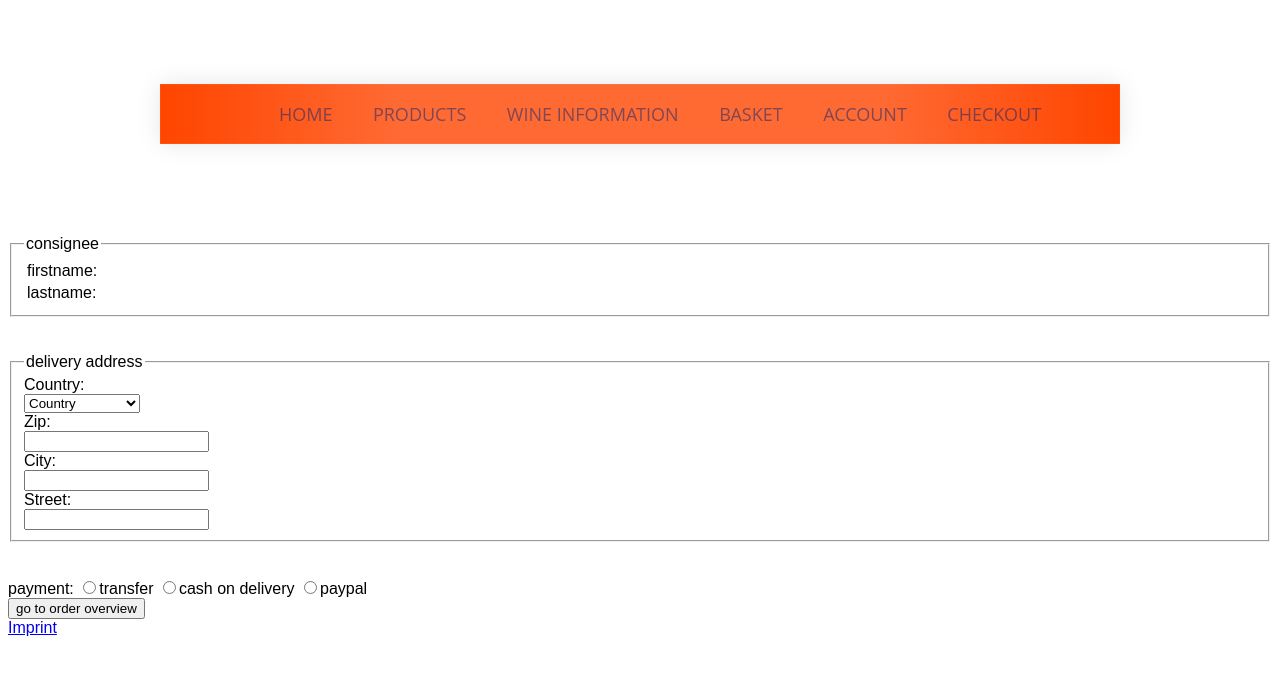
After one commit to BenjaminS01/php, a PHP site: template WineProject/views/checkout1.php in a window 1280 px wide. The commit adds this page. Shown: the top 675 px of the page. Run offline with PHP 8.4, Linux system fonts and the light colour scheme; the template is opened without the code that fills it, so the values that code supplies are empty.

Commit message:
Add files via upload

```diff
--- a/WineProject/config/imports.php
+++ b/WineProject/config/imports.php
@@ -12,3 +12,5 @@ require_once 'core/controller.class.php';
 require_once 'models/allProducts.class.php';
 require_once 'helper/functions.php';
 require_once 'models/orders.class.php';
+require_once 'models/shopingcartItem.class.php';
+require_once 'models/shopingcart.class.php';
--- /dev/null
+++ b/WineProject/views/checkout1.php
@@ -0,0 +1,54 @@
+
+
+<fieldset>
+<legend>consignee </legend>
+<table>
+<tr><td>firstname: </td><td><?php echo $this->_params['customer'][0]['firstName'];?></td></tr>
+<tr><td>lastname: </td> <td><?php echo $this->_params['customer'][0]['lastName'];?></td></tr>
+</table>
+</fieldset>
+
+<br><br>
+
+<form action="<?= $_SERVER['PHP_SELF'] . '?a=checkout';?>" method="POST" >
+
+<fieldset>
+<legend>delivery address</legend>
+        <label for="country">Country:<br>
+            <select name="country" id="country">
+                <option value="Country"><?= isset($_POST['Country']) ? htmlspecialchars($_POST['Country']) : 'Country' ?></option>
+                <?php
+                $arrayCountry = ['Germany', 'Austria', 'Belgium', 'Bulgaria', 'Cyprus', 'Czech Republic', 'Denmark', 'Estonia', 'Finland',
+                    'France', 'Great Britain', 'Hungary', 'Ireland', 'Italy', 'Latvia', 'Luxembourg', 'Malta', 'Netherlands',
+                    'Poland', 'Portugal', 'Romania', 'Slovakia', 'Slovenia', 'Spain', 'Sweden', 'Croatia'];
+                foreach ($arrayCountry as $value) :?>
+                    <option value="<?= $value ?>" <?= isset($_POST['country']) ? ($_POST['country'] === $value ? "selected" : '') : '' ?>><?= $value ?></option>';
+                <?php endforeach; ?>
+            </select>
+            <br>
+
+<label for="zip">Zip: <br></label>
+        <input type="text" id="zip" name="zip"
+               value="<?= isset($_POST['zip']) ? htmlspecialchars($_POST['zip']) : $this->_params['address'][0]['zip']; ?>" required/><br>
+        <label for="city">City:</label><br>
+        <input type="text" id="city" name="city"
+               value="<?= isset($_POST['city']) ? htmlspecialchars($_POST['city']) : $this->_params['address'][0]['city'] ?>"
+               required/><br>
+        <label for="street">Street:</label><br>
+        <input type="text" id="street" name="street"
+               value="<?= isset($_POST['street']) ? htmlspecialchars($_POST['street']) : $this->_params['address'][0]['street'] ?>"
+               required/><br>
+</fieldset>
+
+<br><br>
+
+<label for="payment">payment:</label>
+        <input type="radio" name="payMethod" value="transfer" required <?= isset($_POST['payMethod']) ? ($_POST['payMethod'] === 'tranfer' ? "checked" : '') : ''?>/>transfer
+        <input type="radio" name="payMethod" value="cash on delivery" required <?= isset($_POST['payMethod']) ? ($_POST['payMethod'] === 'cash on delivery' ? "checked" : '') : ''?>/>cash on delivery
+        <input type="radio" name="payMethod" value="paypal" required <?= isset($_POST['payMethod']) ? ($_POST['payMethod'] === 'paypal' ? "checked" : '') : ''?>/>paypal<br>
+
+    <input type="submit" name="submitCheckout" value="go to order overview">
+
+<br>
+
+</form>
--- a/WineProject/views/layout.php
+++ b/WineProject/views/layout.php
@@ -15,6 +15,9 @@
                     <li><a href="?a=wineInformation">Wine Information</a></li>
                     <li><a href="?a=shoppingCartShow">Basket</a></li>
                     <li><a href="?a=account">Account</a></li>
+
+                    <li><a href="?a=checkout">checkout</a></li>
+
                 </ul>
             </nav>
         </header>
```
Also changed, not shown: WineProject/controller/pagesController.class.php (+25 -0 lines), WineProject/helper/functions.php (+86 -1 lines), WineProject/views/checkout2.php (added, +33 -0 lines), WineProject/views/pages/checkout.php (added, +11 -0 lines).
